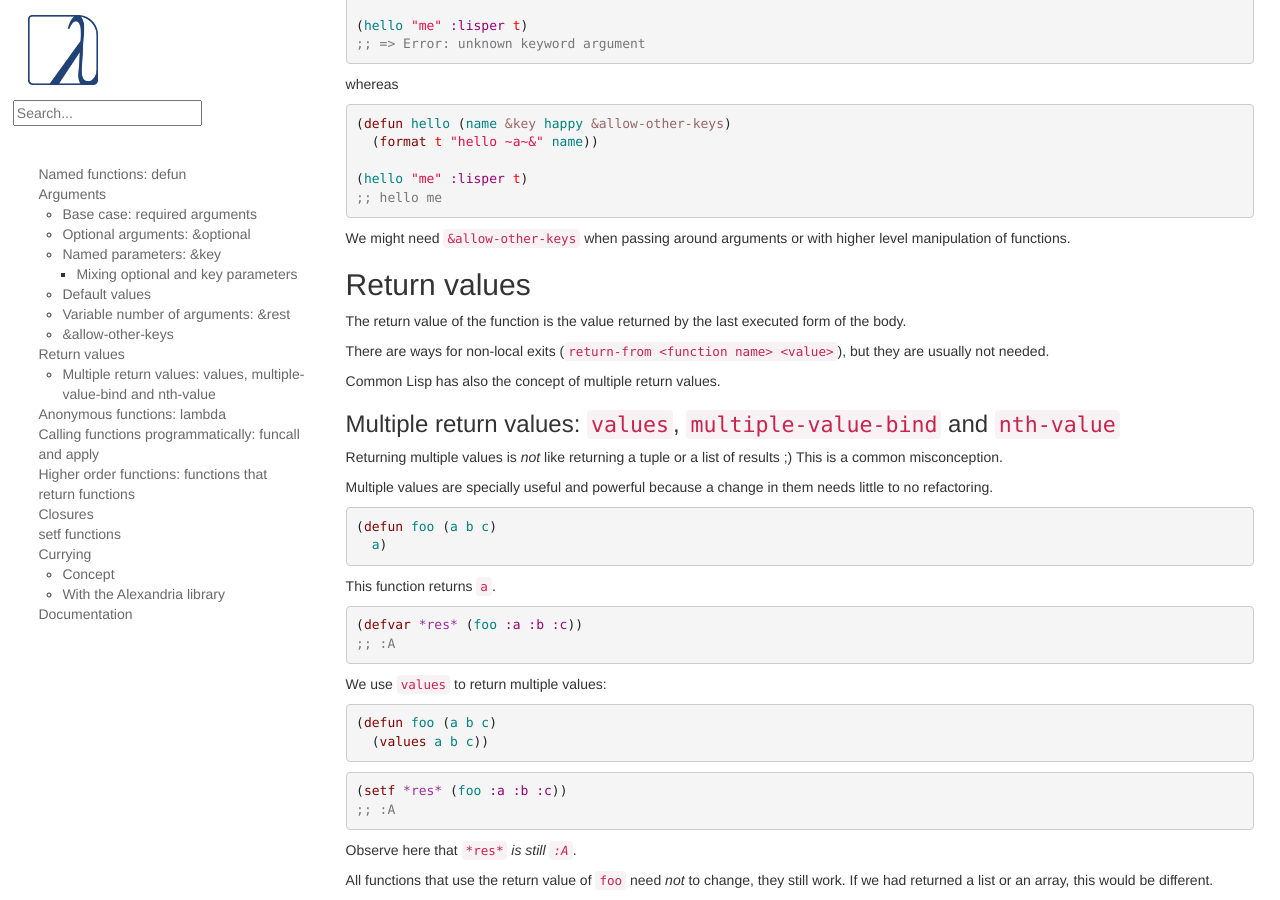
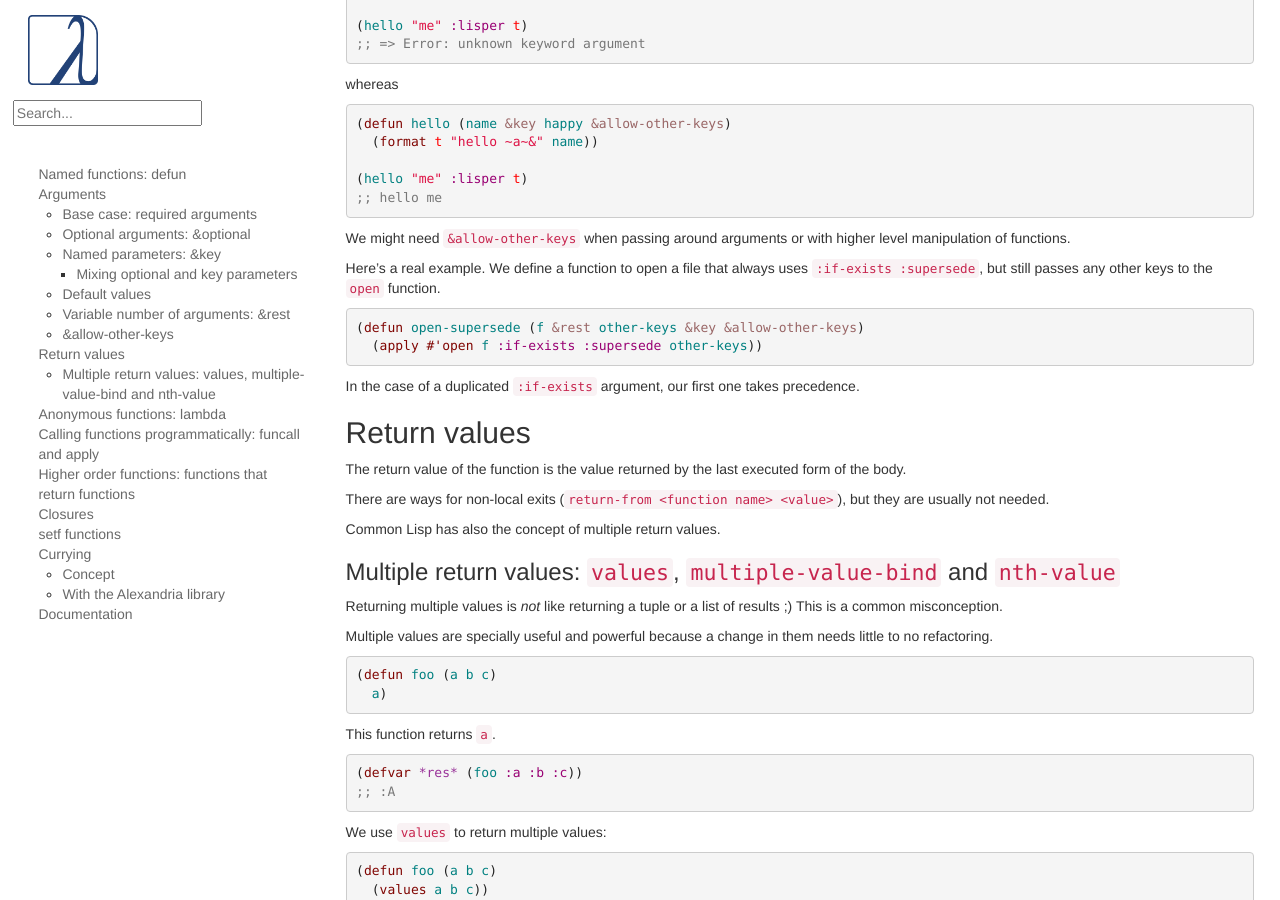
Before and after one commit to LispCookbook/cl-cookbook, a Jekyll site: the page built from functions.md, in a window 1280 px wide and 900 px high, scrolled down 3024 px. Built offline with Jekyll 4.4.1, drawn with Linux system fonts in a browser that asks for light colours.

Commit message:
functions: add real world example for &allow-other-keys

```diff
--- a/functions.md
+++ b/functions.md
@@ -209,6 +209,17 @@ whereas
 
 We might need `&allow-other-keys` when passing around arguments or
 with higher level manipulation of functions.
+
+Here's a real example. We define a function to open a file that always
+uses `:if-exists :supersede`, but still passes any other keys to the
+`open` function.
+
+~~~lisp
+(defun open-supersede (f &rest other-keys &key &allow-other-keys)
+  (apply #'open f :if-exists :supersede other-keys))
+~~~
+
+In the case of a duplicated `:if-exists` argument, our first one takes precedence.
 
 
 ## Return values
```
